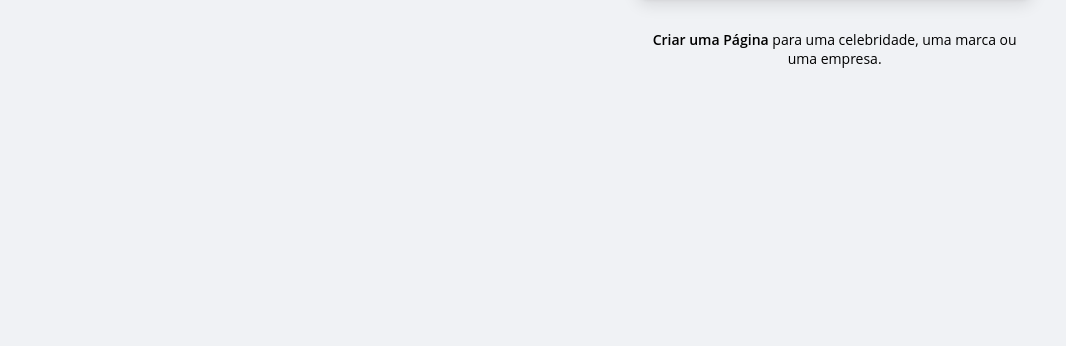
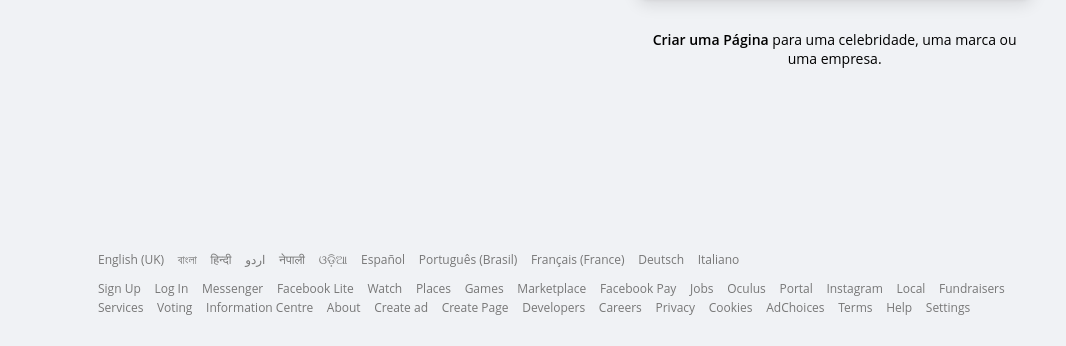
Before and after one commit to TavaresLuc/Clones, a plain HTML site: page facebook/index.html in a window 1280 px wide. Shown: the part 493-839 px from the top of the page, without its empty margins (97-1163 px from the left). Before the commit the page ends 800 px from the top, so only its background shows below. Drawn offline with Linux system fonts and the light colour scheme.

Commit message:
layout changes commit

```diff
--- a/facebook/index.html
+++ b/facebook/index.html
@@ -57,5 +57,78 @@
 
         </div>
     </div>
+
+    <footer class="f-lg-footer">
+        <ul>
+            <li><a href="">English (UK)</a></li>
+            <li><a href="">বাংলা</a></li>
+            <li><a href="">हिन्दी</a></li>
+            <li><a href="">اردو</a></li>
+            <li><a href="">नेपाली</a></li>
+            <li><a href="">ଓଡ଼ିଆ</a></li>
+            <li><a href="">Español</a></li>
+            <li><a href="">Português (Brasil)</a></li>
+            <li><a href="">Français (France)</a></li>
+            <li><a href="">Deutsch</a></li>
+            <li><a href="">Italiano</a></li>
+        </ul>
+        <div class="divider"></div>
+        <ul>
+            <li><a href="">Sign Up</a></li>
+            <li><a href="">Log In</a></li>
+            <li><a href="">Messenger</a></li>
+            <li><a href="">Facebook Lite</a></li>
+            <li><a href="">Watch</a></li>
+            <li><a href="">Places</a></li>
+            <li><a href="">Games</a></li>
+            <li><a href="">Marketplace</a></li>
+            <li><a href="">Facebook Pay</a></li>
+            <li><a href="">Jobs</a></li>
+            <li><a href="">Oculus</a></li>
+            <li><a href="">Portal</a></li>
+            <li><a href="">Instagram</a></li>
+            <li><a href="">Local</a></li>
+            <li><a href="">Fundraisers</a></li>
+            <li><a href="">Services</a></li>
+            <li><a href="">Voting</a></li>
+            <li><a href="">Information Centre</a></li>
+            <li><a href="">About</a></li>
+            <li><a href="">Create ad</a></li>
+            <li><a href="">Create Page</a></li>
+            <li><a href="">Developers</a></li>
+            <li><a href="">Careers</a></li>
+            <li><a href="">Privacy</a></li>
+            <li><a href="">Cookies</a></li>
+            <li><a href="">AdChoices</a></li>
+            <li><a href="">Terms</a></li>
+            <li><a href="">Help</a></li>
+            <li><a href="">Settings</a></li>
+        </ul>
+
+
+    <div class="m-footer">
+        <div class="m-f-lang">
+            <ul>
+                <li><a href="">English (UK)</a></li>
+                <li><a href="">বাংলা</a></li>
+                <li><a href="">हिन्दी</a></li>
+            </ul>
+            <ul>
+                <li><a href="">اردو</a></li>
+                <li><a href="">नेपाली</a></li>
+                <li><a href="">ଓଡ଼ିଆ</a></li>
+            </ul>
+        </div>
+
+
+        <div style="clear: both;"></div>
+
+        <div class="links" style="text-align: center;">
+            <a href="#">About</a><a href="#">Help</a><a href="#">More</a>
+        </div>
+
+        <div style="font-weight: 600;text-align: center;margin: 10px 0;color: #777;">Facebook Inc</div>
+    </div>
+</footer>
 </body>
 </html>
--- a/facebook/style.css
+++ b/facebook/style.css
@@ -106,11 +106,7 @@
     margin-left: 180px;
     margin-top: -210px;
     border: solid #d9dadb 1px ;
-    background: #f0f2f5;
-
-}
-
-.more-btn2 {
+    background: #f5f6f7;
 
 }
 
@@ -242,3 +238,55 @@
     font-weight: 600;
     color: #000;
 }
+
+.f-lg-footer{
+    padding-top: 80px;
+    width: 980px;
+    margin: 30px auto;
+    background-color:
+}
+
+.f-lg-footer > ul{
+    margin-bottom: 10px;
+    margin-top: 10px;
+}
+
+.f-lg-footer > ul > li{
+    display: inline-block;
+    margin: 0 5px;
+}
+
+.f-lg-footer > ul > li > a{
+    text-decoration: none;
+    color: #777;
+    font-size: 12px;
+}
+
+.fix-m-header{
+    background: #fffbe2;
+    color: #3b5998;
+    text-align: center;
+    height: 50px;
+    font-size: 16px;
+    font-weight: 500;
+    position: relative;
+    display: none;
+}
+
+.fix-m-header > span,
+.fix-m-header > img{
+    vertical-align: top;
+}
+
+.fix-m-header > span{
+    line-height: 50px;
+}
+
+.fix-m-header > img{
+    position: relative;
+    top: 10px;
+}
+
+.m-footer{
+    display: none;
+}
```
